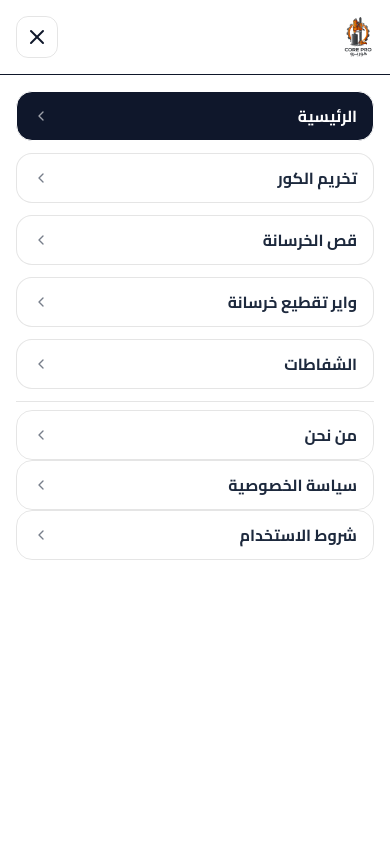
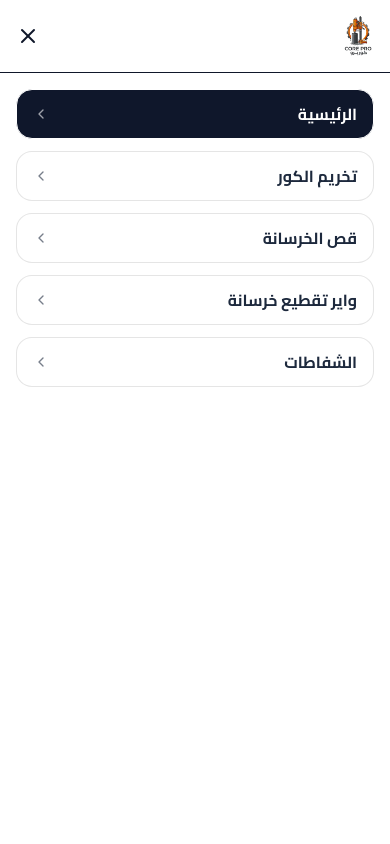
Before and after one commit to of142020-boop/corepro-eg, a Next.js app: page / in a window 390 px wide. Both pictures are taken after a click on the button "فتح القائمة". Shown: the top 844 px of the page. Built offline with nearby package versions, Linux system fonts and the light colour scheme.

Commit message:
Add optimized webp logo

```diff
--- a/src/components/Header.tsx
+++ b/src/components/Header.tsx
@@ -1,10 +1,17 @@
 "use client";
 
-import { useEffect, useId, useState } from "react";
+import { useState } from "react";
 import Link from "next/link";
 import Image from "next/image";
 import { usePathname } from "next/navigation";
-import { Phone, MapPin, Menu, X, ChevronLeft, ChevronDown } from "lucide-react";
+import {
+  Phone,
+  MapPin,
+  Menu,
+  X,
+  ChevronLeft,
+  ChevronDown,
+} from "lucide-react";
 import { FaWhatsapp } from "react-icons/fa";
 
 const BRAND = "Core Pro Egypt";
@@ -31,28 +38,7 @@ export default function Header() {
   const [open, setOpen] = useState(false);
   const [megaOpen, setMegaOpen] = useState(false);
 
-  const drawerId = useId();
   const isActive = (href: string) => pathname === href;
-
-  // منع سكرول الصفحة لما الدروار مفتوح
-  useEffect(() => {
-    if (!open) return;
-    const prev = document.body.style.overflow;
-    document.body.style.overflow = "hidden";
-    return () => {
-      document.body.style.overflow = prev;
-    };
-  }, [open]);
-
-  // غلق الدروار بـ ESC
-  useEffect(() => {
-    if (!open) return;
-    const onKey = (e: KeyboardEvent) => {
-      if (e.key === "Escape") setOpen(false);
-    };
-    window.addEventListener("keydown", onKey);
-    return () => window.removeEventListener("keydown", onKey);
-  }, [open]);
 
   return (
     <>
@@ -60,21 +46,25 @@ export default function Header() {
       <div className="hidden md:block bg-slate-900 text-white text-sm">
         <div className="mx-auto max-w-6xl px-4 flex justify-between items-center h-10">
           <div className="flex items-center gap-4">
-            <a href={`tel:${PHONE}`} className="flex items-center gap-2">
+            <a
+              href={`tel:${PHONE}`}
+              className="flex items-center gap-2 hover:opacity-80 transition"
+            >
               <Phone className="h-4 w-4" />
               {PHONE}
             </a>
+
             <a
               href={WHATSAPP}
               target="_blank"
               rel="noopener noreferrer"
-              className="flex items-center gap-2 text-emerald-400"
-              aria-label="محادثة واتساب"
+              className="flex items-center gap-2 text-emerald-400 hover:opacity-80 transition"
             >
               <FaWhatsapp className="h-4 w-4" />
               واتساب
             </a>
           </div>
+
           <div className="flex items-center gap-2 text-slate-300">
             <MapPin className="h-4 w-4" />
             {ADDRESS}
@@ -83,25 +73,29 @@ export default function Header() {
       </div>
 
       {/* Main Header */}
-      <header dir="rtl" className="sticky top-0 z-50 border-b bg-white">
+      <header
+        dir="rtl"
+        className="sticky top-0 z-50 border-b bg-white"
+      >
         <div className="mx-auto max-w-6xl px-4">
           <div className="flex h-16 items-center justify-between">
+
             {/* Logo */}
-            <Link href="/" className="flex items-center gap-3" aria-label={`${BRAND} - الرئيسية`}>
+            <Link href="/" className="flex items-center gap-3">
               <Image
-                src="/logo.png"
+                src="/logo-header-116x154.webp" // استخدم نسخة مصغرة خفيفة
                 alt="Core Pro Egypt - قص وتخريم الخرسانة"
                 width={90}
-                height={44}
+                height={77}
                 priority
-                // ✅ مهم لتقليل حجم التحميل
                 sizes="90px"
                 className="h-11 w-auto object-contain"
               />
             </Link>
 
             {/* Desktop Navigation */}
-            <nav className="hidden lg:flex items-center gap-1 relative" aria-label="روابط الموقع">
+            <nav className="hidden lg:flex items-center gap-1 relative">
+
               {nav.map((item) => (
                 <Link
                   key={item.href}
@@ -111,7 +105,6 @@ export default function Header() {
                       ? "bg-slate-900 text-white"
                       : "text-slate-700 hover:bg-slate-100"
                   }`}
-                  aria-current={isActive(item.href) ? "page" : undefined}
                 >
                   {item.label}
                 </Link>
@@ -125,25 +118,21 @@ export default function Header() {
               >
                 <button
                   type="button"
+                  aria-haspopup="true"
+                  aria-expanded={megaOpen}
                   className="px-4 py-2 rounded-xl font-bold flex items-center gap-1 hover:bg-slate-100"
-                  aria-haspopup="menu"
-                  aria-expanded={megaOpen ? "true" : "false"}
                 >
                   صفحات مهمة
                   <ChevronDown className="h-4 w-4" />
                 </button>
 
                 {megaOpen && (
-                  <div
-                    className="absolute top-12 right-0 w-64 bg-white border rounded-2xl shadow-xl p-4 space-y-2"
-                    role="menu"
-                  >
+                  <div className="absolute top-12 right-0 w-64 bg-white border rounded-2xl shadow-xl p-4 space-y-2">
                     {extraPages.map((item) => (
                       <Link
                         key={item.href}
                         href={item.href}
                         className="block px-4 py-2 rounded-xl hover:bg-slate-100 font-bold text-slate-700"
-                        role="menuitem"
                       >
                         {item.label}
                       </Link>
@@ -155,45 +144,36 @@ export default function Header() {
 
             {/* Mobile Button */}
             <button
-              type="button"
               onClick={() => setOpen(true)}
-              className="lg:hidden p-2 rounded-xl border"
               aria-label="فتح القائمة"
-              aria-expanded={open ? "true" : "false"}
-              aria-controls={drawerId}
+              className="lg:hidden p-2 rounded-xl border border-black/10"
             >
               <Menu className="h-6 w-6" />
             </button>
+
           </div>
         </div>
       </header>
 
       {/* Mobile Drawer */}
       {open && (
-        <div
-          id={drawerId}
-          className="lg:hidden fixed inset-0 z-[999] bg-white"
-          role="dialog"
-          aria-modal="true"
-          aria-label="قائمة التنقل"
-        >
+        <div className="lg:hidden fixed inset-0 z-[999] bg-white">
+
           <div className="flex items-center justify-between border-b p-4">
-            <Link href="/" onClick={() => setOpen(false)} aria-label={`${BRAND} - الرئيسية`}>
+            <Link href="/" onClick={() => setOpen(false)}>
               <Image
-                src="/logo.png"
+                src="/logo-header-116x154.webp"
                 alt="Core Pro Egypt"
                 width={80}
-                height={40}
+                height={70}
                 sizes="80px"
                 className="h-10 w-auto object-contain"
               />
             </Link>
 
             <button
-              type="button"
               onClick={() => setOpen(false)}
               aria-label="إغلاق القائمة"
-              className="p-2 rounded-xl border border-black/10"
             >
               <X className="h-6 w-6" />
             </button>
@@ -210,26 +190,11 @@ export default function Header() {
                     ? "bg-slate-900 text-white"
                     : "bg-white text-slate-800 border-black/10"
                 }`}
-                aria-current={isActive(item.href) ? "page" : undefined}
               >
                 {item.label}
                 <ChevronLeft className="h-4 w-4 opacity-60" />
               </Link>
             ))}
-
-            <div className="pt-2 border-t border-black/10">
-              {extraPages.map((item) => (
-                <Link
-                  key={item.href}
-                  href={item.href}
-                  onClick={() => setOpen(false)}
-                  className="flex items-center justify-between px-4 py-3 rounded-2xl border border-black/10 font-bold text-slate-800"
-                >
-                  {item.label}
-                  <ChevronLeft className="h-4 w-4 opacity-60" />
-                </Link>
-              ))}
-            </div>
           </div>
         </div>
       )}
```
Also changed, not shown: public/logo-header-116x154.webp (added), public/logo.png (deleted).
